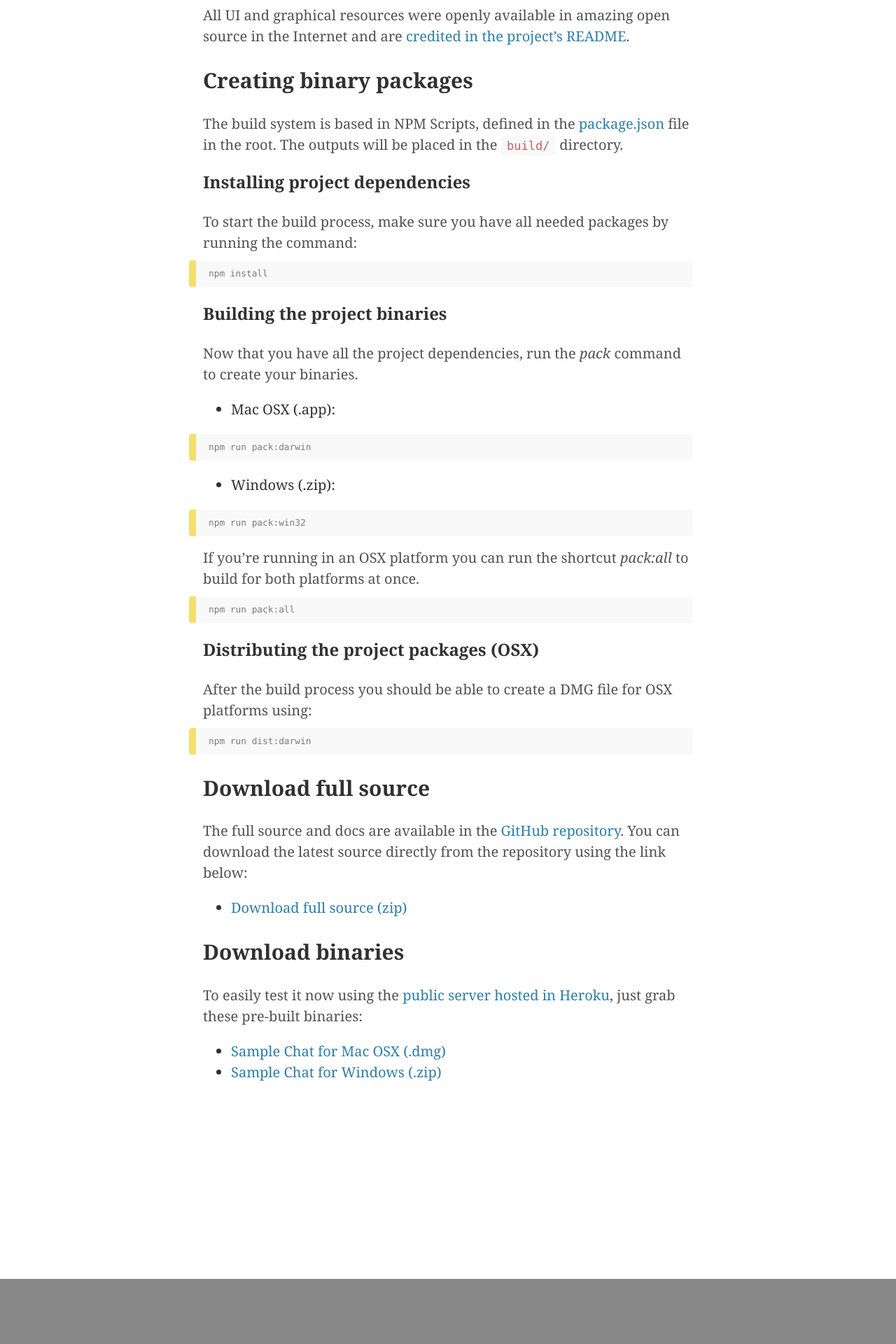
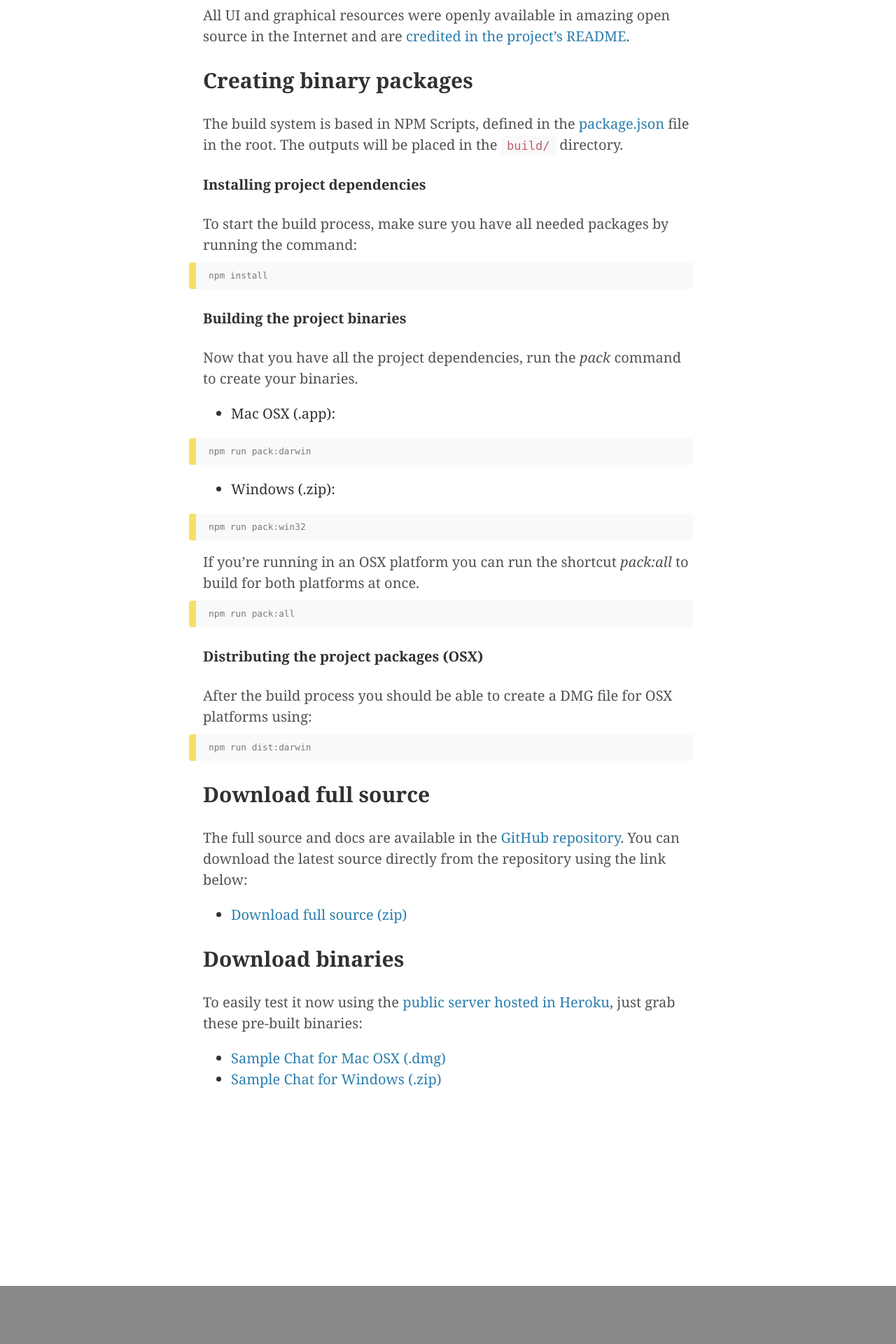
Before and after one commit to luiseduardobrito/luiseduardobrito.github.io, a Jekyll site: the page built from _posts/2016-04-05-creating-electron-chat-using-socket-io.md, in a window 1280 px wide. Shown: the part 3208-5128 px from the top of the page at 70% size. Built offline with Jekyll 4.4.1, drawn with Linux system fonts in a browser that asks for light colours; some web fonts are replaced; comment, search, counter and statistics services are not loaded.

````diff
--- a/_posts/2016-04-05-creating-electron-chat-using-socket-io.md
+++ b/_posts/2016-04-05-creating-electron-chat-using-socket-io.md
@@ -98,7 +98,7 @@ All UI and graphical resources were openly available in amazing open source in t
 
 The build system is based in NPM Scripts, defined in the [package.json](https://github.com/luiseduardobrito/sample-chat-electron/blob/master/package.json) file in the root. The outputs will be placed in the ```build/``` directory.
 
-### Installing project dependencies
+#### Installing project dependencies
 
 To start the build process, make sure you have all needed packages by running the command:
 
@@ -107,7 +107,7 @@ npm install
 ```
 
 
-### Building the project binaries
+#### Building the project binaries
 
 Now that you have all the project dependencies, run the *pack* command to create your binaries.
 
@@ -130,7 +130,7 @@ npm run pack:all
 ```
 
 
-### Distributing the project packages (OSX)
+#### Distributing the project packages (OSX)
 
 After the build process you should be able to create a DMG file for OSX platforms using:
 
````
